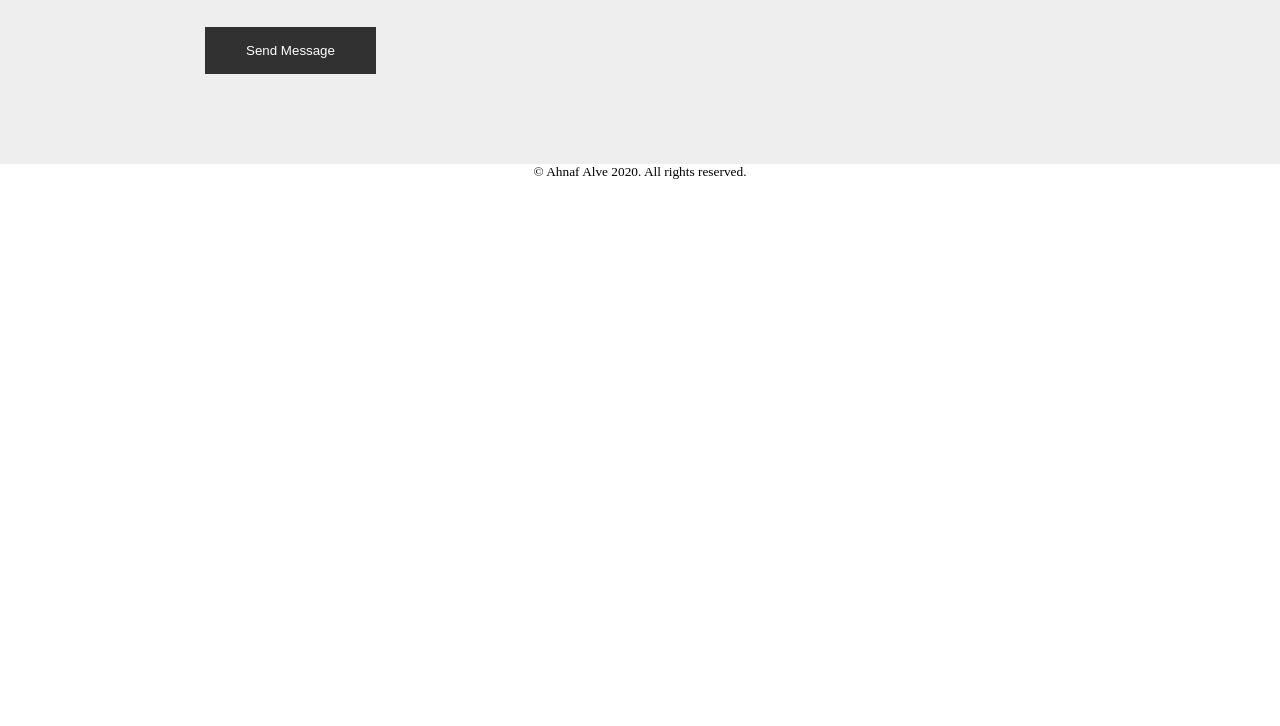
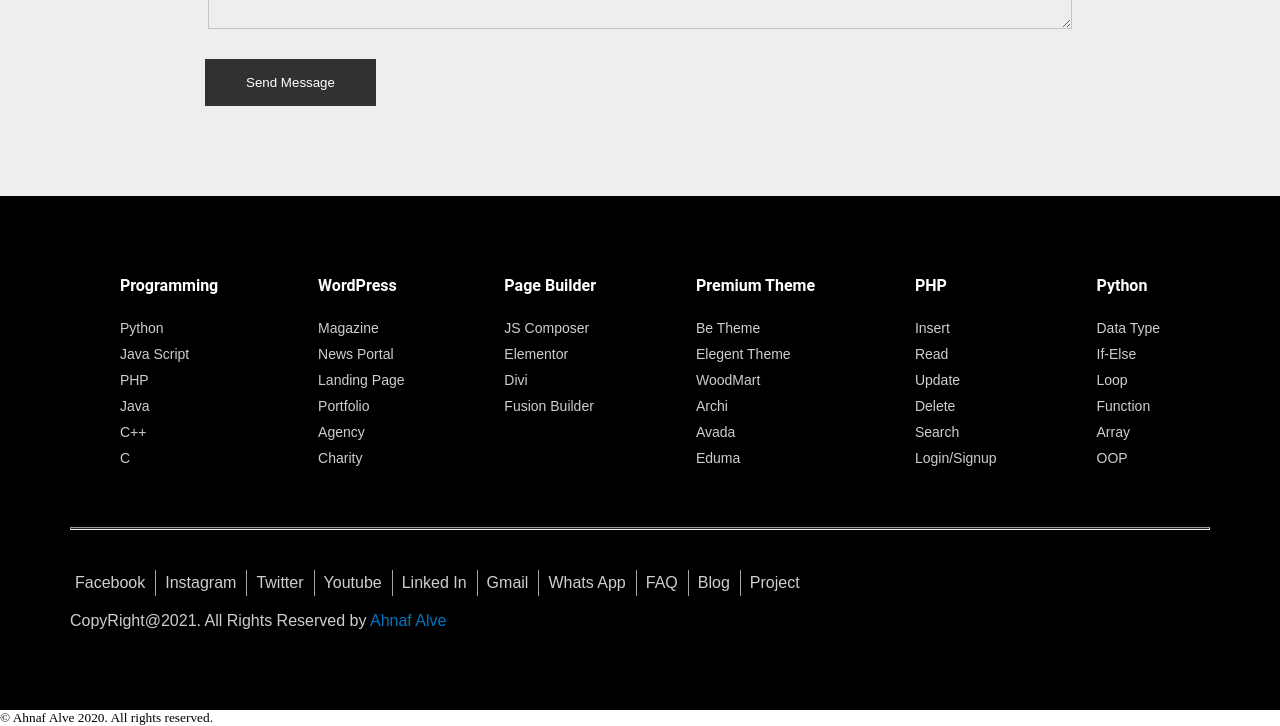
Before and after one commit to AhnafAlve/newsletter, a plain HTML site: page index.html in a window 1280 px wide. Shown: the part 1160-1886 px from the top of the page. Before the commit the page ends 1340 px from the top, so only its background shows below. Drawn offline with Linux system fonts and the light colour scheme.

Commit message:
footer area added

```diff
--- a/index.html
+++ b/index.html
@@ -3,14 +3,14 @@
 <html>
 
 <head>
-	<title>NEWSletter</title>
+	<title></title>
 	<link rel="icon" href="images/favicon.png">
 	<link rel="stylesheet" href="style.css">
 </head>
 
 <body>
 	<!-- start navigation area -->
-	<div class="nav">
+	<div class="navbar">
 			<div class="container">
 				<ul>
 					<li><a href="#">Home</a></li>
@@ -62,7 +62,118 @@
 		</div>
 	</div>
 
+	<!-- footer start -->
+	<div class="footer">
+		<div class="container">
+			<div class="upper_footer">
+				<div class="col">
+					<h5>Programming</h5>
+				    <div>
+					<ul>
+						<li><a href="">Python</a> </li>
+						<li><a href="">Java Script</a>
+						</li>
+						<li><a href="">PHP </a> </li>
+						<li><a href=""> Java</a> </li>
+						<li><a href="">C++</a> </li>
+						<li><a href="">C</a> </li>
+					</ul>
+					</div>
+				</div>
+				<div class="col">
+					<h5>WordPress</h5>
+					<div>
+					<ul>
+						<li><a href="">Magazine</a> </li>
+						<li><a href="">News Portal</a> </li>
+						<li><a href="">Landing Page</a> </li>
+						<li><a href="">Portfolio</a> </li>
+						<li><a href="">Agency</a> </li>
+						<li><a href="">Charity</a> </li>
+					</ul>
+					</div>
+				</div>
+
+				<div class="col">
+					<h5> Page Builder</h5>
+					<div>
+					<ul>
+						<li><a href="">JS Composer</a> </li>
+						<li><a href="">Elementor</a> </li>
+						<li><a href="">Divi</a> </li>
+						<li><a href="">Fusion Builder</a> </li>
+					</ul>
+					</div>
+				</div>
+
+				<div class="col">
+					<h5>Premium Theme</h5>
+					<div>
+					<ul>
+						<li><a href="">Be Theme</a> </li>
+						<li><a href="">Elegent Theme</a> </li>
+						<li><a href="">WoodMart</a> </li>
+						<li><a href="">Archi</a> </li>
+						<li><a href="">Avada</a> </li>
+						<li><a href="">Eduma</a> </li>
+					</ul>
+					</div>
+				</div>
+
+				<div class="col">
+					<h5>PHP</h5>
+					<div>
+					<ul>
+						<li><a href="">Insert</a> </li>
+						<li><a href="">Read</a> </li>
+						<li><a href="">Update</a> </li>
+						<li><a href="">Delete</a> </li>
+						<li><a href="">Search</a> </li>
+						<li><a href="">Login/Signup</a> </li>
+					</ul>
+					</div>
+				</div>
+
+				<div class="col">
+					<h5>Python</h5>
+					<div>
+					<ul>
+						<li><a href="">Data Type</a> </li>
+						<li><a href="">If-Else</a> </li>
+						<li><a href="">Loop</a> </li>
+						<li><a href="">Function</a> </li>
+						<li><a href="">Array</a> </li>
+						<li><a href="">OOP</a> </li>
+					</ul>
+					</div>
+				</div>
+			</div>
+
+			<hr>
+
+			<div class="footer_bottom">
+					<ul>
+
+						<li> <a href="">Facebook</a></li>
+						<li> <a href="">Instagram</a></li>
+						<li> <a href="">Twitter</a></li>
+						<li> <a href="">Youtube</a></li>
+						<li> <a href="">Linked In</a></li>
+						<li> <a href="">Gmail</a></li>
+						<li> <a href="">Whats App</a></li>
+						<li> <a href="">FAQ</a></li>
+						<li> <a href="">Blog</a></li>
+						<li  class="last"> <a href="">Project</a></li>
+					</ul>
+
+					<p>CopyRight@2021. All Rights Reserved by
+						<a href=""> Ahnaf Alve</a></p>
+			</div>
+        </div>
+    </div>
+
 	<small><p>© Ahnaf Alve 2020. All rights reserved.</p></small>
+
 
 
 
--- a/style.css
+++ b/style.css
@@ -10,14 +10,14 @@ body{}
 	margin: auto;
 }
 
-.nav{
+.navbar{
 	padding: 25px 0;
 	color:white;
 	background-color: black;
 	text-align: center;
 }
 
-.nav ul li{
+.navbar ul li{
 	list-style: none;
 	display: inline-block;
 	font-size: 16px;
@@ -25,13 +25,13 @@ body{}
 	font-weight: 400;
 }
 
-.nav ul li a{
+.navbar ul li a{
 	text-decoration: none;
 	color: #6F6F6F;
 	padding: 0 15px;
 }
 
-.nav ul li a:hover{
+.navbar ul li a:hover{
 	color: tomato;
 	font-weight: 500;
 }
@@ -190,6 +190,91 @@ body{}
 	color: white;
 }
 
-small p{
-	text-align: center;
+/* footer */
+
+.footer {
+	background-color: #000000;
+	padding: 80px 0px;
+	/*width: 100%*/
+
 }
+
+.container {
+	width: 1140px;
+	margin: auto;
+
+}
+.upper_footer{
+display: flex;
+justify-content:space-around;
+
+}
+.upper_footer .col h5{
+	color: #FFF;
+    font-family: "Roboto",Sans-serif;
+    font-size: 16px;
+    margin-bottom: 20px;
+    font-weight: 700;
+
+}
+
+ul {
+    display: block;
+    list-style-type: disc;
+    margin-block-start: 1em;
+    margin-block-end: 1em;
+    margin-inline-start: 0px;
+    margin-inline-end: 0px;
+    padding-inline-start: 0px;
+}
+.upper_footer .col ul li{
+
+   list-style: none;
+
+}
+.upper_footer .col ul li a{
+	 text-decoration: none;
+	 color: #CECECE;
+    font-family: "Poppins",Sans-serif;
+      font-size: 14px;
+      line-height: 26px;
+	}
+
+	hr{
+		background-color:#1E1E1E;
+		height: 1px;
+		margin: 40px 0px;
+	}
+
+	.footer_bottom ul li{
+		display: inline-block;
+		border-right: 1px solid #A6A4A0;
+		padding-right: 10px;
+		padding-left: 5px;
+	}
+
+	.footer_bottom ul li a{
+	text-decoration: none;
+	 color: #CECECE;
+    font-family: "Poppins",Sans-serif;
+    font-size: 16px;
+    line-height: 26px;
+	}
+	.footer_bottom .last{
+		border-right: none;
+
+	}
+	.footer_bottom p{
+		color: #CECECE;
+		font-family: "Poppins",Sans-serif;
+        font-size: 16px;
+	}
+	.footer_bottom a{
+		color: #0274BE;
+		text-decoration: none;
+
+	}
+	.footer_bottom a:hover{
+		color: tomato;
+
+	}
```
